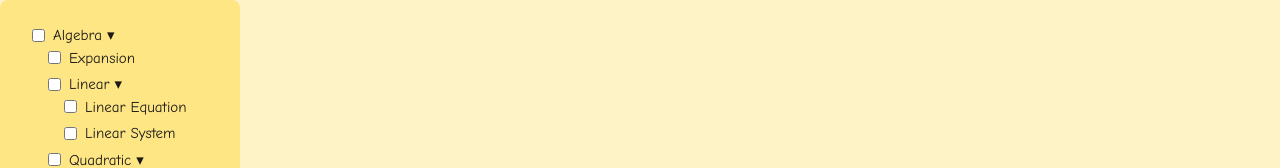
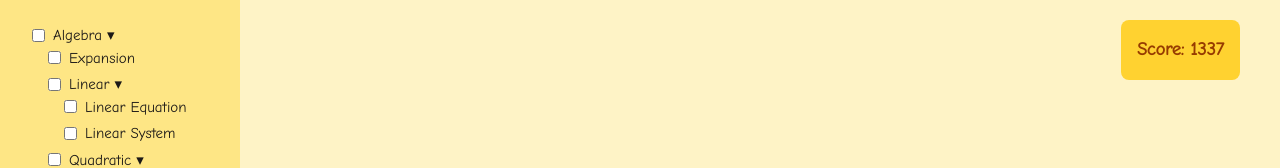
Before and after one commit to suniyao/freedom-week, a Next.js app: page /play in a window 1280 px wide. Shown: the top 168 px of the page. Built offline with nearby package versions, Linux system fonts and the light colour scheme.

Commit message:
link play to play/setup and also add score

```diff
--- a/src/app/(pages)/play/page.tsx
+++ b/src/app/(pages)/play/page.tsx
@@ -4,11 +4,12 @@ import { InlineMath, BlockMath } from 'react-katex';
 import 'katex/dist/katex.min.css';
 import QuestionBox from "@/app/components/QuestionBox";
 import ProblemTypeMenu from '@/app/components/ProblemTypeMenu';
+import Score from '@/app/components/Score';
 
 export default function PlayPage() {
     return (
         <div className="h-dvh w-full flex bg-amber-100 text-stone-900">
-            <div className='w-60 p-2 bg-amber-200 rounded-lg'>
+            <div className='w-60 p-2 bg-amber-200'>
                 <ProblemTypeMenu />
             </div>
 
@@ -16,6 +17,11 @@ export default function PlayPage() {
             <div className="flex-1 flex items-center justify-center">
                 <QuestionBox question={{ question: "9+10", solution: "21" }} />
             </div>
+            <div className='relative top-5 right-10'>
+                <div className='bg-amber-300 p-4 rounded-lg font-semibold'>
+                    <Score score={1337} />
+                </div>
+            </div>
         </div>
     )
 }
--- /dev/null
+++ b/src/app/components/Score.tsx
@@ -0,0 +1,11 @@
+type ScoreProps = {
+  score: number;
+};
+
+export default function Score({ score }: ScoreProps) {
+  return (
+    <div className="text-lg text-amber-800">
+      Score: {score}
+    </div>
+  )
+}
--- a/src/app/page.tsx
+++ b/src/app/page.tsx
@@ -16,7 +16,7 @@ export default function HomePage() {
       </div>
 
       <div className="w-full h-full justify-center text-3xl items-end pr-24 flex flex-col gap-5">
-        <Link href={"/play"} className="p-1 hover:pt-0 hover:pb-2 hover:text-4xl transition-all cursor-pointer hover:underline">
+        <Link href={"/play/setup"} className="p-1 hover:pt-0 hover:pb-2 hover:text-4xl transition-all cursor-pointer hover:underline">
           play ranked
         </Link>
         <div className="p-1 hover:pt-0 hover:pb-2 hover:text-4xl transition-all cursor-pointer hover:underline">
```
